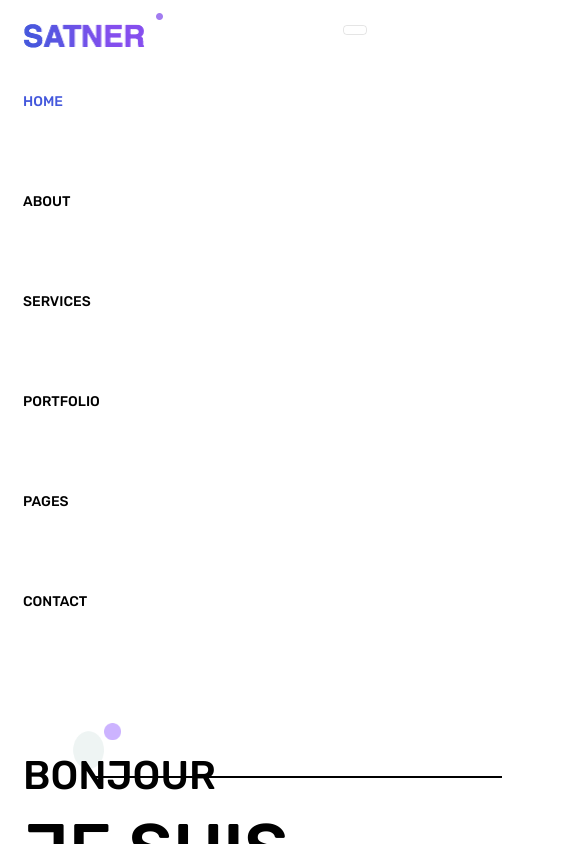
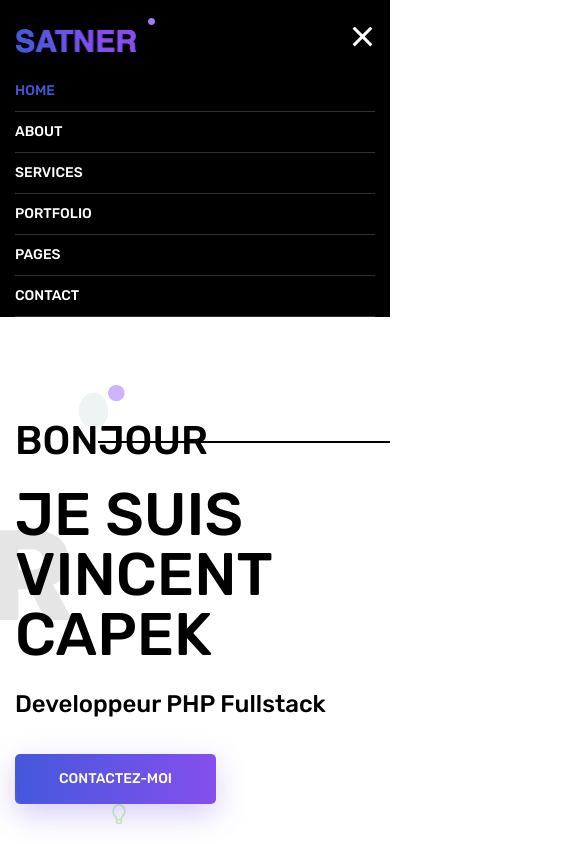
Before and after one commit to ZAomineZ/portfolio, a Next.js app: page / in a window 390 px wide. Both pictures are taken after a click on the button 354 px from the left and 30 px from the top of the page. Shown: the top 844 px of the page, 585 px wide, since content can reach past the window. Built offline with nearby package versions, Linux system fonts and the light colour scheme.

Commit message:
feat: add responsive

```diff
--- a/components/layout/Header.tsx
+++ b/components/layout/Header.tsx
@@ -4,6 +4,7 @@ import { useEffect, useState } from "react"
 
 export function Header() {
   const [isFixed, setIsFixed] = useState<boolean>(false)
+  const [collapseShow, setCollapseShow] = useState<boolean>(false)
 
   useEffect(() => {
     window.addEventListener("scroll", isFixedCallback)
@@ -40,9 +41,21 @@ export function Header() {
                 quality={100}
               />
             </a>
-            <button className={styles.navbar_toggler}></button>
+            <button
+              className={styles.navbar_toggler}
+              aria-expanded={collapseShow}
+              onClick={() => setCollapseShow(!collapseShow)}
+            >
+              <span></span>
+              <span></span>
+              <span></span>
+            </button>
             {/* Nav links header */}
-            <div className={`${styles.navbar_collapse}`}>
+            <div
+              className={`${styles.navbar_collapse} ${
+                collapseShow ? styles.show : ""
+              }`}
+            >
               <ul
                 className={`${styles.nav} ${styles.navbar_nav} ${styles.menu_nav} justify_content_end`}
               >
--- a/styles/Header.module.scss
+++ b/styles/Header.module.scss
@@ -86,6 +86,10 @@
     align-items: center;
   }
 
+  .navbar_collapse:not(.show) {
+    display: none;
+  }
+
   .nav {
     display: -ms-flexbox;
     display: flex;
@@ -136,8 +140,16 @@
     padding: 0;
   }
 
-  .navbar .nav .nav_item.active .nav_link {
+  .navbar .nav .nav_item.active .nav_link,
+  .navbar .nav .nav_item:hover .nav_link
+  {
     color: var(--color-purple);
+  }
+}
+
+@media (max-width: 1199px) {
+  .header .navbar .nav .nav_item {
+    margin-right: 28px;
   }
 }
 
@@ -176,8 +188,69 @@
   }
 }
 
-@media (max-width: 1199px) {
+@media (max-width: 991px) {
+  .header .navbar {
+    background: var(--color-black);
+  }
+
+  .header .navbar .container {
+    padding-left: 15px;
+    padding-right: 15px;
+  }
+
+  .header .navbar .navbar_toggler {
+    border: none;
+    border-radius: 0;
+    padding: 0;
+    margin-top: 27px;
+    margin-bottom: 23px;
+  }
+
+  .header .navbar .navbar_toggler span {
+    display: block;
+    width: 25px;
+    height: 3px;
+    background: var(--color-light);
+    margin: auto auto 4px;
+    transition: all 400ms linear;
+    cursor: pointer;
+  }
+
+  .header .navbar .navbar_toggler[aria-expanded="true"] span:first-child {
+    position: relative;
+    transform: rotate(-45deg);
+    top: 7.5px;
+  }
+
+  .header .navbar .navbar_toggler[aria-expanded="true"] span:nth-child(2) {
+    opacity: 0;
+  }
+
+  .header .navbar .navbar_toggler[aria-expanded="true"] span:last-child {
+    position: relative;
+    transform: rotate(45deg);
+    bottom: 6px;
+  }
+
+  .header .navbar_collapse {
+    max-height: 340px;
+    overflow-y: scroll;
+  }
+
+  .header .nav {
+    padding: 0 0;
+  }
+
   .header .navbar .nav .nav_item {
-    margin-right: 28px;
+    margin-right: 0;
+  }
+
+  .header .navbar .nav .nav_item .nav_link {
+    display: block;
+    line-height: 40px;
+    margin-right: 0;
+    border-bottom: 1px solid #ededed33;
+    border-radius: 0;
+    color: var(--color-light);
   }
 }
--- a/styles/Home.module.scss
+++ b/styles/Home.module.scss
@@ -111,6 +111,11 @@
     transition: all 0.4s ease 0s;
   }
 
+  .feature_item:hover {
+    box-shadow: 0 15px 30px rgb(77 87 222 / 30%);
+    background: var(--color-light);
+  }
+
   .feature_item img {
     margin-bottom: 35px;
   }
@@ -130,12 +135,6 @@
   padding: 200px 0;
 }
 
-@media (max-width: 1199px) {
-  .home_banner_area .banner_inner {
-    padding: 100px 0;
-  }
-}
-
 @media (max-width: 1480px) {
   .home_banner_area .banner_inner .home_right_image img {
     max-width: 100%;
@@ -146,3 +145,45 @@
     right: 0;
   }
 }
+
+@media (max-width: 1199px) {
+  .home_banner_area .banner_inner {
+    padding: 100px 0;
+  }
+
+  .section_gap {
+    padding: 80px 0;
+  }
+
+  .features_area {
+    padding-bottom: 50px;
+  }
+
+  .features_area .main_title {
+    margin-bottom: 50px;
+  }
+}
+
+@media (max-width: 1024px) {
+  .home_banner_area .banner_inner .banner_content h1 {
+    font-size: 60px;
+  }
+}
+
+@media (max-width: 991px) {
+  .home_banner_area {
+    margin-top: 0;
+  }
+
+  .about_area .about_image {
+    display: none;
+  }
+
+  .features_area .main_title p br {
+    display: none;
+  }
+
+  .home_banner_area .banner_inner .home_right_image {
+    display: none;
+  }
+}
--- a/styles/globals.scss
+++ b/styles/globals.scss
@@ -20,6 +20,9 @@ body {
   color: #777;
   background-color: #fff;
   text-align: left;
+  padding: 0;
+  margin: 0;
+  overflow: auto;
 }
 
 a {
@@ -101,6 +104,7 @@ button, select {
   display: -ms-flexbox;
   display: flex;
   -ms-flex-wrap: wrap;
+  flex-wrap: wrap;
   margin-right: -15px;
   margin-left: -15px;
 }
```
